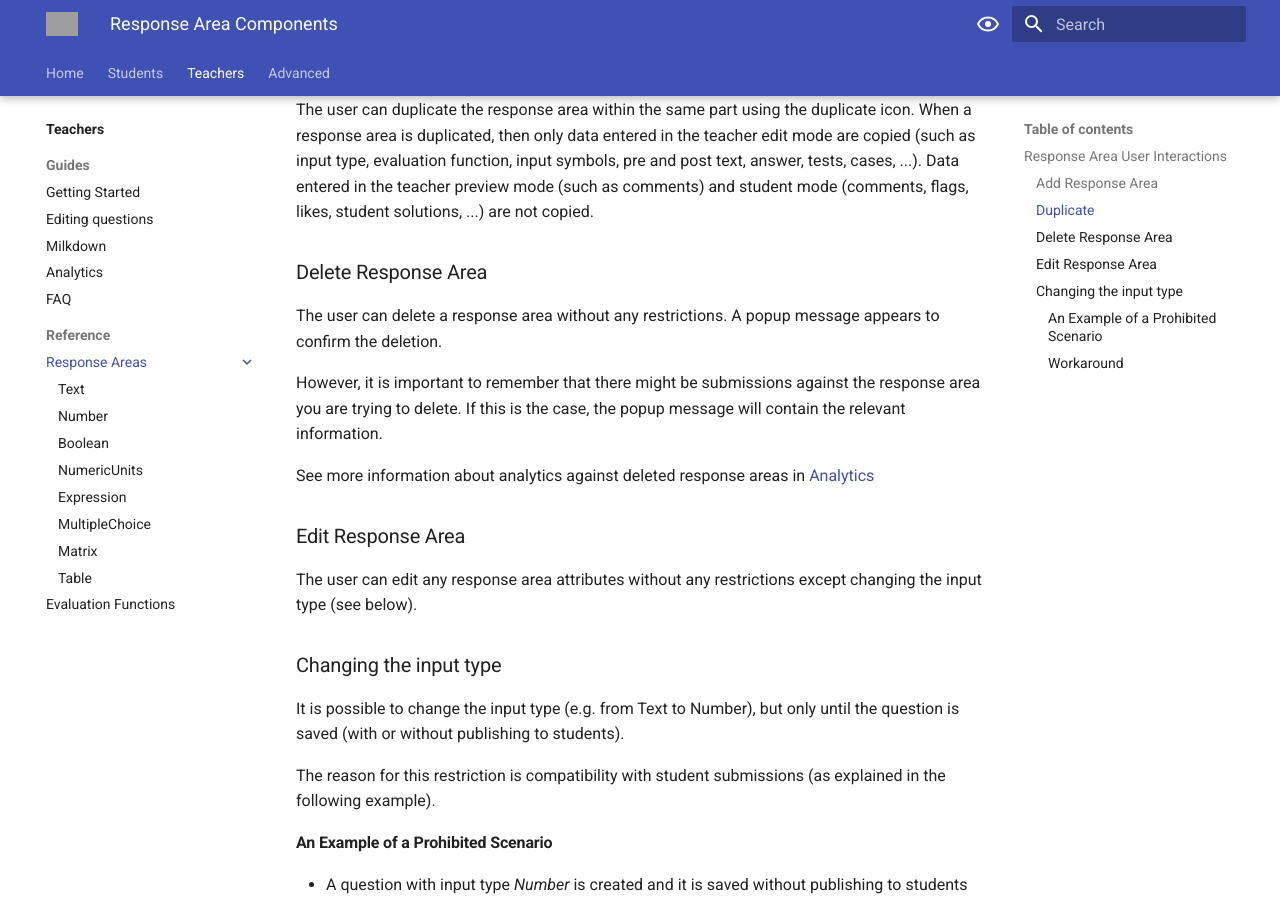
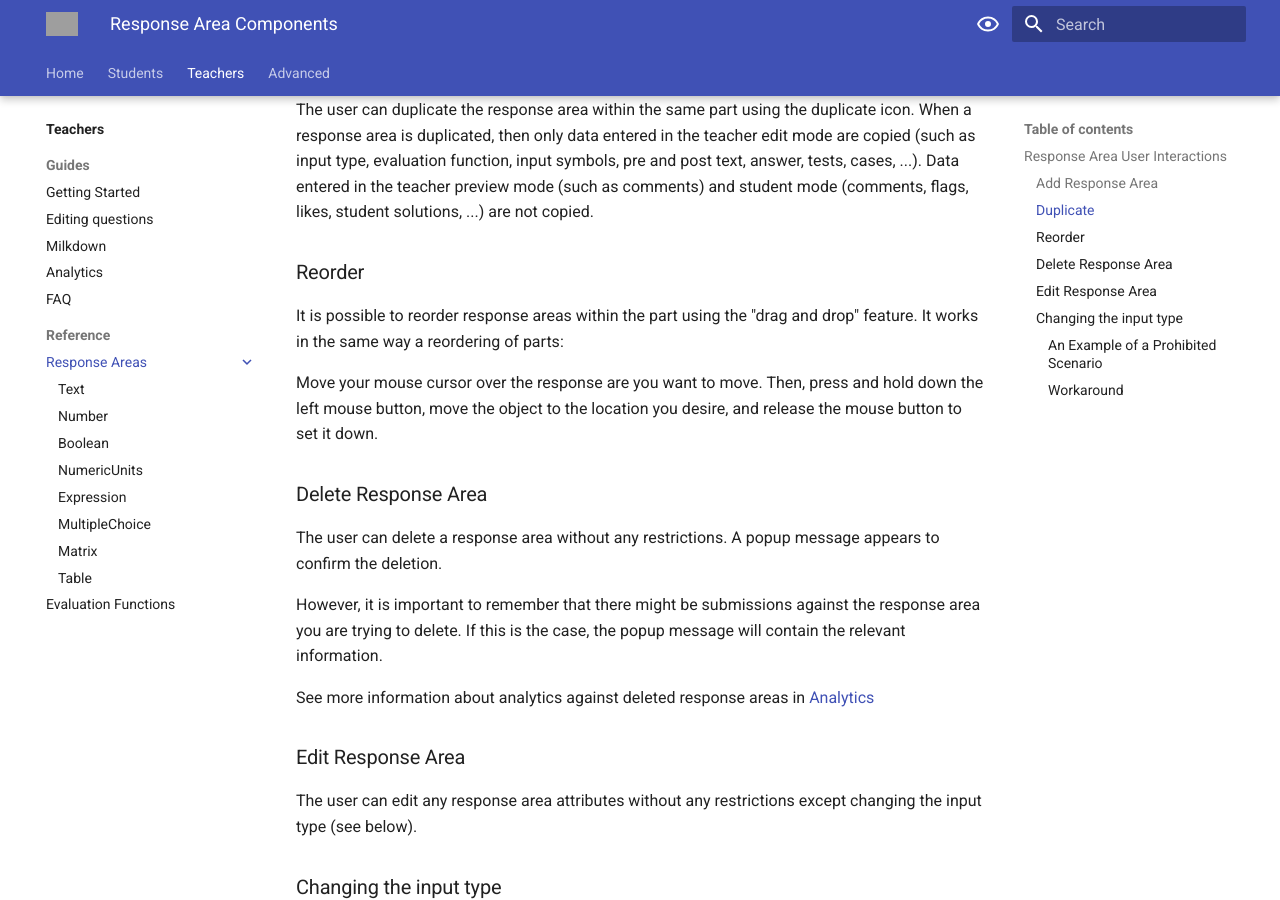
Before and after one commit to lambda-feedback/user-documentation, an MkDocs documentation site: the page built from docs/teacher/reference/response_area_components/index.md, in a window 1280 px wide and 900 px high, scrolled down 480 px. Built offline with MkDocs 1.6.1 and Material for MkDocs 9.7.7, drawn with Linux system fonts in a browser that asks for light colours; grey boxes are pictures that could not be loaded.

Commit message:
Reorder response areas

```diff
--- a/docs/teacher/reference/response_area_components/index.md
+++ b/docs/teacher/reference/response_area_components/index.md
@@ -13,6 +13,12 @@ The user can add a response area without any restrictions.
 ### Duplicate
 
 The user can duplicate the response area within the same part using the duplicate icon. When a response area is duplicated, then only data entered in the teacher edit mode are copied (such as input type, evaluation function, input symbols, pre and post text, answer, tests, cases, ...). Data entered in the teacher preview mode (such as comments) and student mode (comments, flags, likes, student solutions, ...) are not copied.
+
+### Reorder
+
+It is possible to reorder response areas within the part using the "drag and drop" feature. It works in the same way a reordering of parts:
+
+Move your mouse cursor over the response are you want to move. Then, press and hold down the left mouse button, move the object to the location you desire, and release the mouse button to set it down.
 
 ### Delete Response Area
 
```
